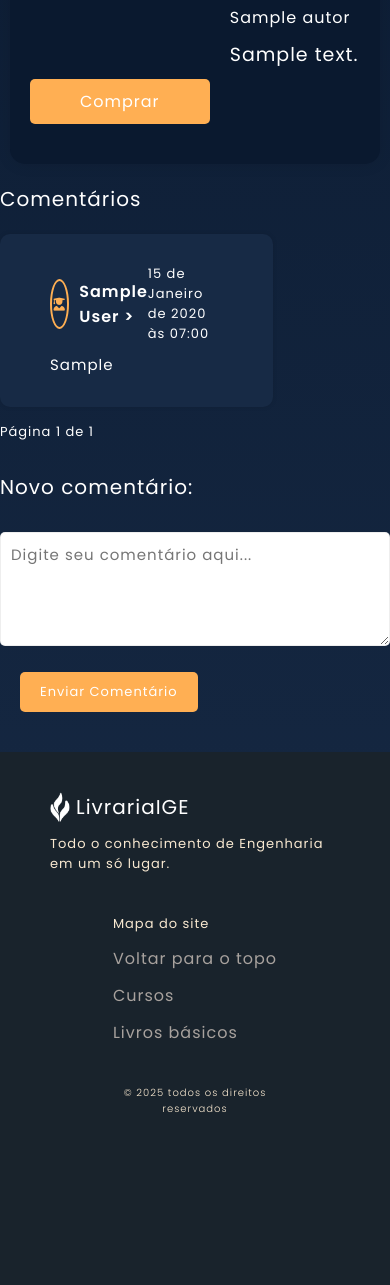
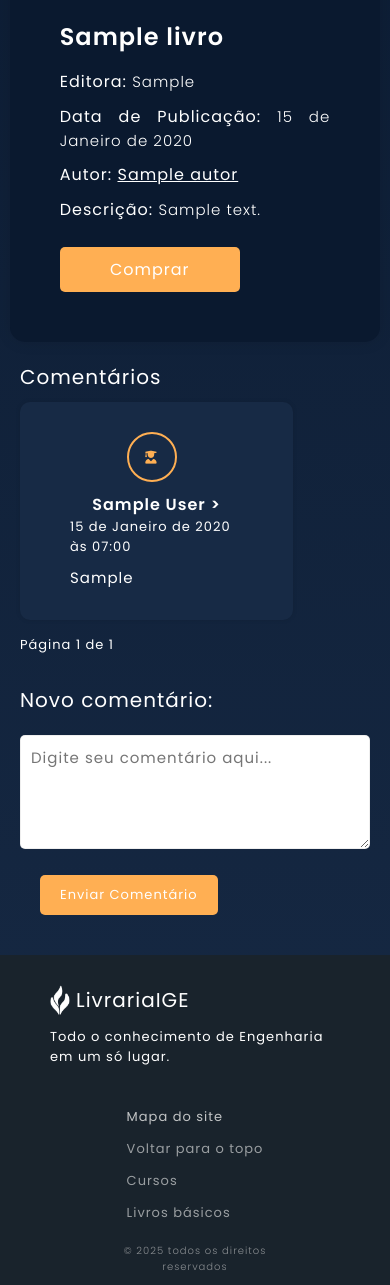
Before and after one commit to Pedro-Arn/LivrosInArbor, a Django app: a page that uses templates/livro.html in a window 390 px wide. Shown: the part 566-1851 px from the top of the page. Before the commit the page ends 1678 px from the top, so only its background shows below. Run offline with Django 4.2, Linux system fonts and the light colour scheme; tables that the repository leaves empty hold one stand-in row (values such as "Sample post").

Commit message:
Comentários e ajustes no tamanho da fonte

```diff
--- a/static/css/footer.css
+++ b/static/css/footer.css
@@ -1,3 +1,5 @@
+@import url('https://fonts.googleapis.com/css2?family=Poppins:wght@300;400;600&display=swap');
+
 * {
     font-family: 'Poppins', sans-serif;
     margin: 0;
@@ -18,7 +20,7 @@ footer {
     display: flex;
     justify-content: center;
     align-items: flex-start;
-    padding: 40px 50px 0 50px ;
+    padding: 30px 50px 0 50px ;
     flex-wrap: wrap;
     gap: 40px;
 }
@@ -40,7 +42,7 @@ footer {
 }
 
 .footer-contacts p {
-    color: #f9e9d1;
+    color: #ffffff;
 }
 
 .footer-list {
@@ -57,28 +59,33 @@ footer {
 }
 
 .footer-list h3 {
-    color: #f9e9d1;
+    color: #c2c4c5;
+}
+.footer-link {
+    font-size: 13px;
 }
 
 .footer-list .footer-link {
-    color: #a8a29e;
+    color: #c2c4c5c3;
     text-decoration: none;
     transition: all 0.4s;
 }
 
 .footer-list .footer-link:hover {
-    color: #5f9ea0;
+    color: #ffaf53;
 }
 
 .footer-copyright {
-    color: #f9e9d1;
+    color: #c2c4c5a8;
     text-align: center;
     width: 100%;
     font-size: 10px;
     padding: 0 50px 10px 50px ;
     font-weight: 100;
+    margin-top: -20px;
 }
 
+/* Suporte para telas menores */
 @media screen and (max-width: 768px) {
     .footer-container {
         flex-direction: column;
--- a/static/css/livro.css
+++ b/static/css/livro.css
@@ -1,12 +1,10 @@
-.detalhes-container {
-  display: flex;
-  align-items: flex-start;
-  gap: 20px;
+.container {
+  padding: 50px;
 }
 
 .imagem-container {
+  height: 250px;
   width: 180px;
-  height: 280px;
   display: flex;
   justify-content: center;
 }
@@ -18,28 +16,28 @@
   border-radius: 5px;
 }
 
-.livro-autor a {
-  text-decoration: none;
-}
-
-.livro-materia {
+.conteudo-container h2{
   color: #ffffff;
   font-size: 24px;
   margin-bottom: 15px;
 }
 
-.livro-autor a:hover {
-  color: rgb(99, 139, 186);
-  transform: scale(1.1);
-  text-decoration: underline;
+.conteudo-container strong {
+  margin-bottom: 10px;
+  font-size: 16px;
 }
 
-.livro-descricao {
-  font-size: 16px;
-  margin-top: 10px;
-  color: #ffffff;
+.conteudo-container p {
+  margin-bottom: 10px;
+  font-size: 15px;
+  font-weight: 100;
+  text-align: justify;
 }
 
+.livro-autor a:hover {
+  color: #ffaf53;
+  transform: scale(1.1);
+}
 
 .btn-comprar {
   background-color: #ffaf53;
@@ -49,7 +47,7 @@
   padding: 10px 20px;
   text-decoration: none;
   transition: background-color 0.3s ease;
-  margin-top: 10px;
+  margin-top: 15px;
   width: 180px;
   text-align: center;
 }
@@ -61,10 +59,11 @@
 .comentarios-titulo {
   color: #ffffff;
   font-size: 20px;
-  margin-bottom: 20px;
+  margin-bottom: 10px;
 }
 
 .comentarios-container {
+  font-size: 18px;
   margin-bottom: 20px;
 }
 
@@ -94,6 +93,7 @@
   margin-right: 10px;
   justify-content: center;
   width: 50px;
+  object-fit: cover;
 }
 
 .comentario-avatar i {
@@ -161,7 +161,6 @@
   background-color: #cc0000;
 }
 
-/* Popup CSS */
 .popup {
   display: none;
   position: fixed;
@@ -200,18 +199,28 @@
   color: red;
 }
 
-@media screen and (max-width: 990px) {
-  .livro-container {
+/* Ajuste para telas menores */
+@media (max-width: 768px) {
+  .detalhes-container {
+    display: flex;
+    flex-direction: column;
     align-items: center;
+  }
+  .comentario-header {
+    display: flex;
     flex-direction: column;
-    text-align: center;
+    align-items: center;
   }
-  .livro-info {
-    margin-top: 20px;
+  .comentario-usuario {
+    margin-top: 10px;
+  }
+  .comentarios-container {
+    align-items: center;
+    padding-right: 20px;
+    padding-left: 20px;
+  }
+  .popup {
+    padding-right: 20px;
+    padding-left: 20px;
   }
 }
-
-@keyframes fadeIn {
-  from { opacity: 0; }
-  to { opacity: 1; }
-}
--- a/templates/footer.html
+++ b/templates/footer.html
@@ -4,7 +4,6 @@
 <head>
     <meta charset="UTF-8">
     <meta name="viewport" content="width=device-width, initial-scale=1.0">
-    <!-- <link rel="stylesheet" href="https://cdnjs.cloudflare.com/ajax/libs/font-awesome/6.7.2/css/all.min.css" integrity="sha512-Evv84Mr4kqVGRNSgIGL/F/aIDqQb7xQ2vcrdIwxfjThSH8CSR7PBEakCr51Ck+w+/U6swU2Im1vVX0SVk9ABhg==" crossorigin="anonymous" referrerpolicy="no-referrer" /> -->
     <link rel="stylesheet" href="../static/css/footer.css">
     <title>Footer</title>
 </head>
@@ -12,32 +11,16 @@
 <body>
     <footer>
         <div class="footer-container">
+            <!-- Área da logomarca -->
             <div class="footer-contacts">
                 <div class="logo-footer">
                     <img src="../static/imgs/Logo.png" alt="">
                     LivrariaIGE
                 </div>
                 <p>Todo o conhecimento de Engenharia em um só lugar.</p>
-
-                <!-- <div class="footer-social-media">
-                    <a href="#" class="footer-link" class="instagram">
-                        <i class="fa-brands fa-instagram"></i>
-                    </a>
-
-                    <a href="#" class="footer-link" class="facebook">
-                        <i class="fa-brands fa-facebook-f"></i>
-                    </a>
-
-                    <a href="#" class="footer-link" class="twitter">
-                        <i class="fa-brands fa-x-twitter"></i>
-                    </a>
-
-                    <a href="#" class="footer-link" class="youtube">
-                        <i class="fa-brands fa-youtube"></i>
-                    </a>
-                </div> -->
             </div>
 
+            <!-- Área de navegação na página -->
             <ul class="footer-list">
                 <li>
                     <h3>Mapa do site</h3>
@@ -46,47 +29,20 @@
                     <a href="#" class="footer-link">Voltar para o topo</a>
                 </li>
                 <li>
-                    <a href="#" class="footer-link">Cursos</a>
+                    <a href="#seção-2" class="footer-link">Cursos</a>
                 </li>
                 <li>
-                    <a href="#" class="footer-link">Livros básicos</a>
-                </li>
-            </ul>
-            <!--
-            <ul class="footer-list">
-                <li>
-                    <h3>Precisa de ajuda?</h3>
-                </li>
-                <li>
-                    <a href="#" class="footer-link">E-mail</a>
-                </li>
-                <li>
-                    <a href="#" class="footer-link">WhatsApp</a>
-                </li>
-                <li>
-                    <a href="#" class="footer-link">Saiba mais</a>
+                    <a href="#seção-3" class="footer-link">Livros básicos</a>
                 </li>
             </ul>
 
-            <div class="footer-subscribe">
-                <h3>Inscreva-se</h3>
-                <p>Insira seu e-mail para ser notificado sobre nossas atualizações</p>
-
-                <div class="input-group">
-                    <input type="email" class="email">
-                    <button>
-                        <i class="fa-regular fa-envelope"></i>
-                    </button>
-                </div>
-            </div> -->
-
+            <!-- Simulação de registro -->
             <div class="footer-copyright">
                 &#169
                 2025 todos os direitos reservados
             </div>
         </div>
     </footer>
-
 </body>
 
 </html>
--- a/templates/header.html
+++ b/templates/header.html
@@ -9,31 +9,22 @@ crossorigin="anonymous" referrerpolicy="no-referrer" />
 
 <body>
     <header>
+        <!-- Área da logo -->
         <div class="logo">
             <img src="../static/imgs/Logo.png" alt="Logo">
             LivrariaIGE
         </div>
 
-        <form class="search-bar" action="{% url 'livros:lista_livros' %}" method="GET" onsubmit="return checkSearchQuery()">
+        <!-- Barra de pesquisa -->
+        <form class="search-bar" action="{% url 'livros:lista_livros' %}" method="GET"
+            onsubmit="return checkSearchQuery()">
             <input type="text" name="search_query" placeholder="Pesquisar..." value="{{ request.GET.search_query }}">
             <button type="submit-search">
                 <i class="fas fa-search"></i>
             </button>
         </form>
-<!--
-        <div class="search-bar">
-            <input type="text">
-            <i class="fas fa-search"></i>
-        </div> -->
 
-        <!-- <nav>
-            <ul class="nav-links">
-                <li><a href="{% url 'usuario:home' %}">Home</a></li>
-                <li><a href="#">Contato</a></li>
-                <li><a href="#">Sobre</a></li>
-            </ul>
-        </nav> -->
-
+        <!-- Área de ver dados cadastrais, fazer login ou logout -->
         <div class="user-area">
             {% if request.user.is_authenticated %}
             <form action="{% url 'usuario:logout' %}" method="post">
@@ -48,6 +39,7 @@ crossorigin="anonymous" referrerpolicy="no-referrer" />
             {% endif %}
         </div>
     </header>
+    <!-- Importação das configurações de aparição dos botões logout e user -->
     <script src="../static/js/header.js"></script>
 </body>
 
--- a/templates/home.html
+++ b/templates/home.html
@@ -11,7 +11,7 @@
     <div class="hero">
         <h1>Boas vindas à Livraria IGE<p>sua principal fonte de busca de livros.</p></h1>
     </div>
-    <section class="seção-2">
+    <section class="seção-2" id="seção-2">
         <div class="home-container">
             <div class="bloco" data-curso="Civil">
                 <i class="fa-solid fa-building"></i>
@@ -70,7 +70,7 @@
         </div>
     </div>
 
-    <section class="seção-3">
+    <section class="seção-3" id="seção-3">
         <div class="conteudo">
             <div class="texto">
                 <h2>Livros Básicos das Engenharias</h2>
--- a/templates/livro.html
+++ b/templates/livro.html
@@ -9,26 +9,30 @@
 {% block title %}{{ livro.titulo }}{% endblock title %}
 
 {% block content %}
+    <!-- Importação da header -->
     {% include 'header.html' %}
     <div class="breadcrumb">
         Livros &gt; {{ livro.titulo }}
     </div>
+
+    <!-- Seção de detalhes sobre o livro -->
     <section class="container">
         <div class="detalhes-container">
             <div class="imagem-container">
                 <img src="{{ livro.capa.url }}" alt="Capa do Livro">
             </div>
             <div class="conteudo-container">
-                <h2 class="livro-materia">{{ livro.titulo }}</h2>
+                <h2 class="livro">{{ livro.titulo }}</h2>
                 <p class="livro-editora"><strong>Editora: </strong>{{ livro.editora }}</p>
-                <p class="livro-ano"><strong>Ano de Publicação: </strong>{{ livro.ano_publicacao }}</p>
+                <p class="livro-ano"><strong>Data de Publicação: </strong>{{ livro.ano_publicacao }}</p>
                 <p class="livro-autor"><strong>Autor: </strong><a href="{% url 'autor:detalhes_autor' livro.autor.slug %}">{{ livro.autor.nome_completo }}</a></p>
-                <p class="livro-descricao"><strong>{{ livro.descricao }}</strong></p>
+                <p class="livro-descricao"><strong>Descrição: </strong>{{ livro.descricao }}</p>
             </div>
         </div>
         <a href="{{ livro.link.link }}" class="btn-comprar" target="_blank">Comprar</a>
     </section>
 
+    <!-- Seção de comentários sobre o livro -->
     <div class="comentarios-container">
         <h3 class="comentarios-titulo">Comentários</h3>
 
@@ -54,6 +58,7 @@
                 </div>
             {% endfor %}
 
+            <!-- Paginação para mais de 5 comentários -->
             <div class="pagination">
                 {% if comentarios.has_previous %}
                     <a href="?page=1" class="pagina-link">Primeira</a>
@@ -69,6 +74,7 @@
             </div>
         {% endif %}
 
+        <!-- Área de realizar novos comentários -->
         <div class="novo-comentario">
             <h3 class="comentarios-titulo">Novo comentário: </h3>
             <form method="POST" data-authenticated="{% if request.user.is_authenticated %}true{% else %}false{% endif %}"> {% csrf_token %}
@@ -85,8 +91,9 @@
               <button class="btn-enviar" type="submit">Enviar Comentário</button>
             </form>
         </div>
-        <!-- <textarea name="corpo" data-authenticated="{% if request.user.is_authenticated %}true{% else %}false{% endif %}"></textarea> -->
     </div>
+
+    <!-- Janela que impede o usuário não autenticado de comentar e redireciona para o login -->
     <div id="login-popup" class="popup">
         <div class="popup-content">
             <span class="close-popup">&times;</span>
@@ -94,7 +101,11 @@
             <a href="{% url 'usuario:login' %}?next={{ request.path }}">Clique aqui para fazer login</a>.
         </div>
     </div>
+
+    <!-- Importação das configurações de aparição do popup -->
     <script src="{% static 'js/comentarioPopup.js' %}"></script>
+
+    <!-- Importação do footer -->
     {% include 'footer.html' %}
 {% endblock content %}
 </html>
```
Also changed, not shown: static/css/autor.css (+34 -61 lines), static/css/header.css (+5 -79 lines), templates/autor.html (+12 -6 lines), templates/login.html (+11 -1 lines). Lines whose indentation alone changed are shown as unchanged.
